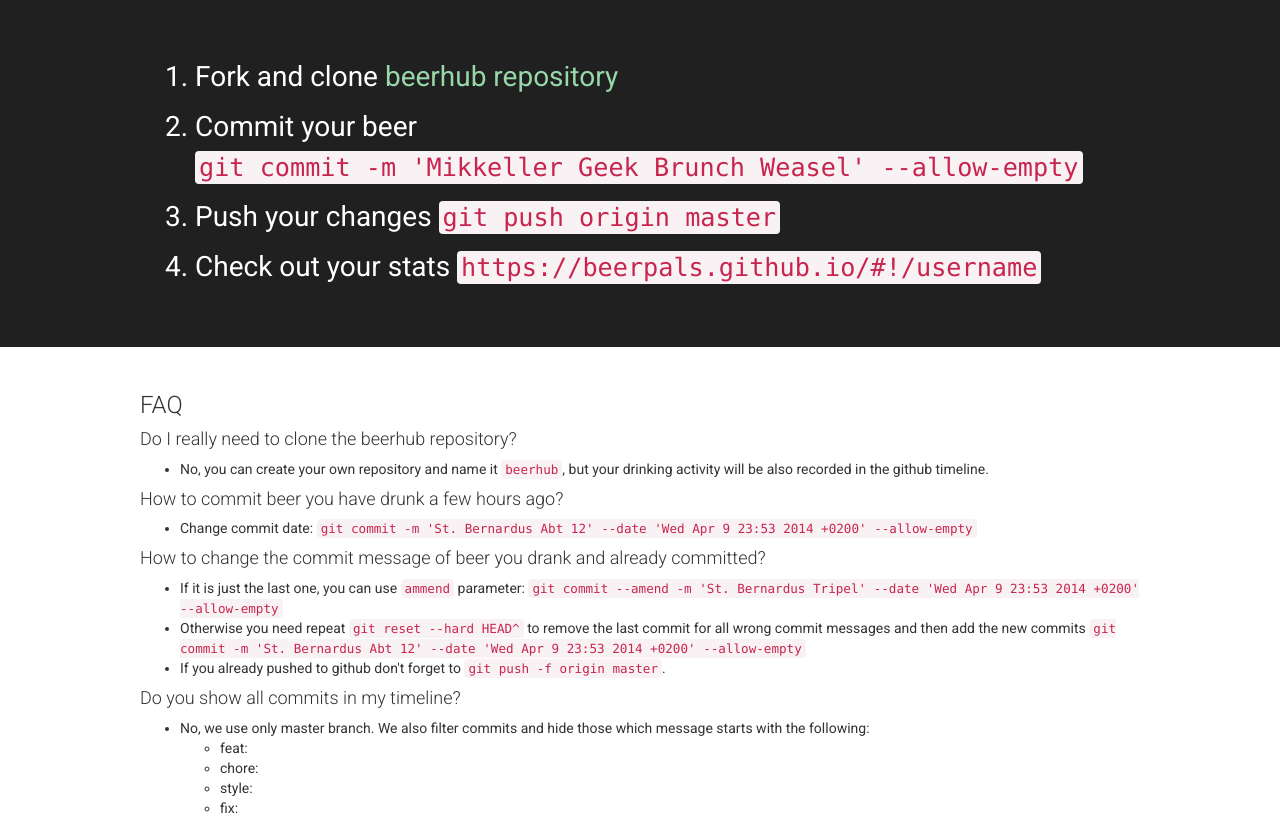
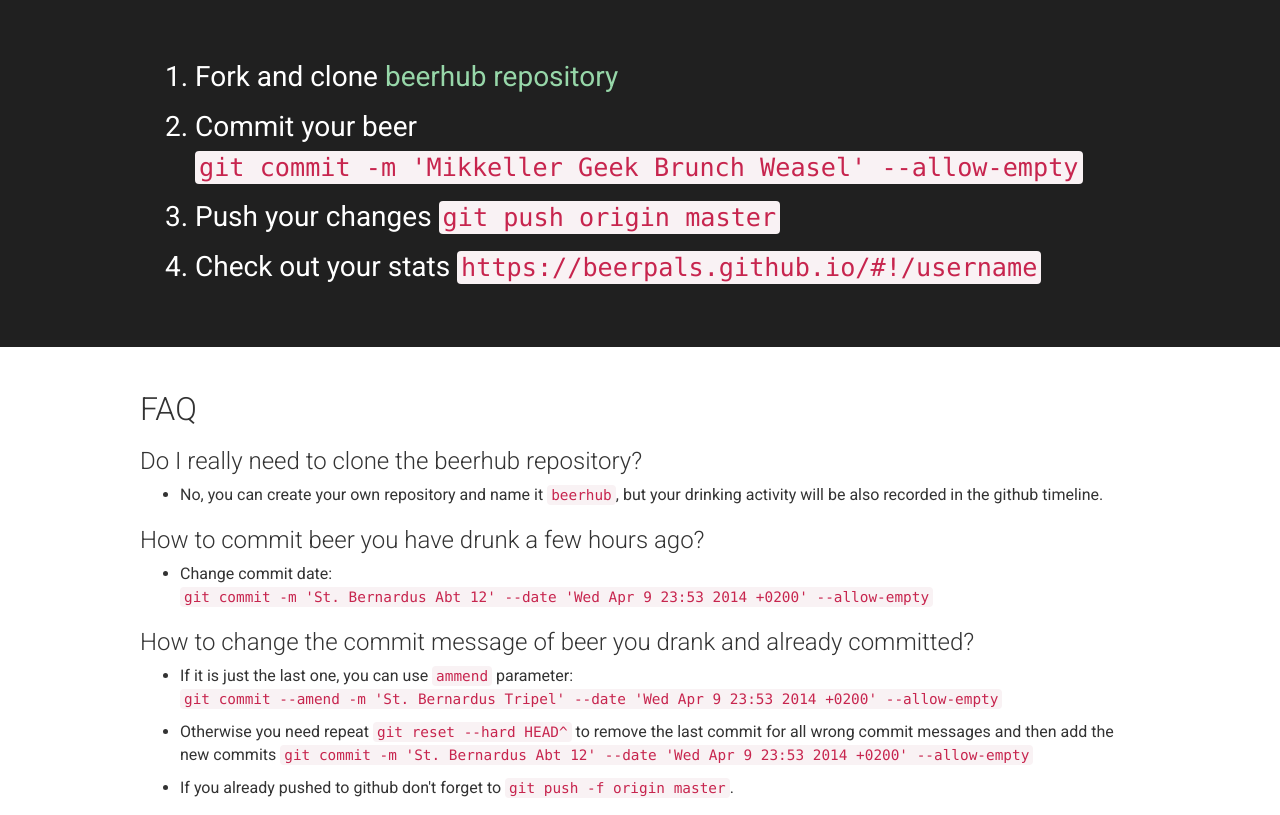
Before and after one commit to beerpals/beerpals.github.io, a website: page index.html in a window 1280 px wide. Shown: the part 102-917 px from the top of the page. Drawn offline with nearby package versions, Linux system fonts and the light colour scheme.

Commit message:
feat: style faq

```diff
--- a/components/home/home.css
+++ b/components/home/home.css
@@ -30,3 +30,17 @@
   width: 100%;
   max-width: 100px;
 }
+
+.faq-h3 {
+  font-size: 32px;
+}
+
+.faq-h4 {
+  font-size: 24px;
+  margin-top: 20px;
+}
+
+.faq-li {
+  font-size: 16px;
+  margin: 10px auto;
+}
--- a/components/home/template.html
+++ b/components/home/template.html
@@ -27,34 +27,40 @@
 
 <div class="faq container">
 
-<h3>FAQ</h3>
+<h3 class="faq-h3">FAQ</h3>
 
-<h4>Do I really need to clone the beerhub repository?</h4>
+<h4 class="faq-h4">Do I really need to clone the beerhub repository?</h4>
 
 <ul>
-  <li>No, you can create your own repository and name it <code>beerhub</code>, but your drinking activity will be also recorded in the github timeline.</li>
+  <li class="faq-li">No, you can create your own repository and name it <code>beerhub</code>, but your drinking activity will be also recorded in the github timeline.</li>
 </ul>
 
-<h4>How to commit beer you have drunk a few hours ago?</h4>
+<h4 class="faq-h4">How to commit beer you have drunk a few hours ago?</h4>
 
 <ul>
-  <li>Change commit date: <code>git commit -m 'St. Bernardus Abt 12' --date 'Wed Apr 9 23:53 2014 +0200' --allow-empty</code></li>
+  <li class="faq-li">Change commit date: <br>
+    <code>git commit -m 'St. Bernardus Abt 12' --date 'Wed Apr 9 23:53 2014 +0200' --allow-empty</code>
+  </li>
 </ul>
 
-<h4>How to change the commit message of beer you drank and already committed?</h4>
+<h4 class="faq-h4">How to change the commit message of beer you drank and already committed?</h4>
 
 <ul>
-  <li>If it is just the last one, you can use <code>ammend</code> parameter: <code>git commit --amend -m 'St. Bernardus Tripel' --date 'Wed Apr 9 23:53 2014 +0200' --allow-empty</code></li>
+  <li class="faq-li">If it is just the last one, you can use <code>ammend</code> parameter: <br>
+    <code>git commit --amend -m 'St. Bernardus Tripel' --date 'Wed Apr 9 23:53 2014 +0200' --allow-empty</code>
+  </li>
 
-  <li>Otherwise you need repeat <code>git reset --hard HEAD^</code> to remove the last commit for all wrong commit messages and then add the new commits <code>git commit -m 'St. Bernardus Abt 12' --date 'Wed Apr 9 23:53 2014 +0200' --allow-empty</code></li>
+  <li class="faq-li">Otherwise you need repeat <code>git reset --hard HEAD^</code> to remove the last commit for all wrong commit messages and then add the new commits <code>git commit -m 'St. Bernardus Abt 12' --date 'Wed Apr 9 23:53 2014 +0200' --allow-empty</code></li>
 
-  <li>If you already pushed to github don't forget to <code>git push -f origin master</code>.</li>
+  <li class="faq-li">If you already pushed to github don't forget to <code>git push -f origin master</code>.</li>
 </ul>
 
-<h4>Do you show all commits in my timeline?</h4>
+<h4 class="faq-h4">Do you show all commits in my timeline?</h4>
 
 <ul>
-  <li>No, we use only master branch. We also filter commits and hide those which message starts with the following:
+  <li class="faq-li">No, we use only master branch and commits from registered github email address.</li>
+
+  <li class="faq-li">We also filter commits and hide those which message starts with the following:
     <ul>
       <li>feat:</li>
       <li>chore:</li>
```
